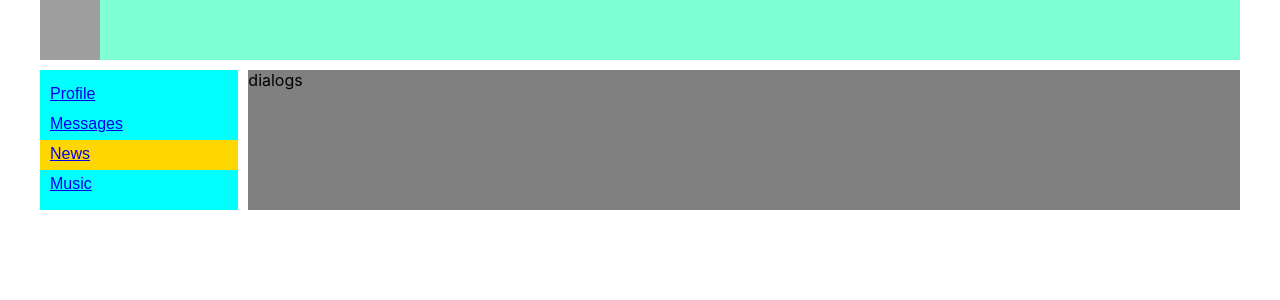
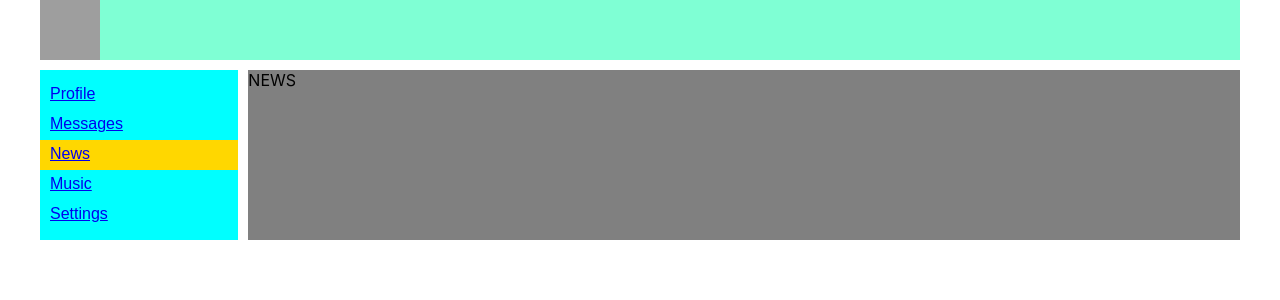
Before and after one commit to EgorKirillov/Samurai-way, a React (Create React App) app: page /news in a window 1280 px wide. Shown: the top 300 px of the page. Built offline with nearby package versions, Linux system fonts and the light colour scheme; grey boxes are pictures that could not be loaded.

Commit message:
19 lesson complite

```diff
--- a/src/App.tsx
+++ b/src/App.tsx
@@ -4,22 +4,33 @@
 import {Navbar} from "./components/Navbar/Navbar";
 import {Profile} from "./components/Profile/Profile";
 import {Dialogs} from "./components/Dialogs/Dialogs";
+import {BrowserRouter, Route} from "react-router-dom";
+
+import {News} from "./components/news/news";
+import {Music} from "./components/music";
+import {Settings} from "./components/settings/settings";
 
 
 function App() {
     return (
+        <BrowserRouter>
             <div className={'app-wrapper'}>
 
                 <Header/>
                 <Navbar/>
 
                 <div className={'app-wrapper-content'}>
-                <Dialogs />
-                {/*<Profile />*/}
+                    <Route path={'/dialogs'} component={Dialogs}/>
+                    <Route path={'/profile'} component={Profile}/>
+                    <Route path={'/news'} component={News}/>
+                    <Route path={'/music'} component={Music}/>
+                    <Route path={'/settings'} component={Settings}/>
                 </div>
 
 
+
             </div>
+        </BrowserRouter>
     );
 }
 
--- a/src/components/Navbar/Navbar.tsx
+++ b/src/components/Navbar/Navbar.tsx
@@ -4,16 +4,19 @@
 export function Navbar() {
     return <nav className={s.nav}>
         <div className={s.item}>
-            <a href={"#s"}>Profile</a>
+            <a href={"/profile"}>Profile</a>
         </div>
         <div className={s.item}>
-            <a href={"#s"}>Messages</a>
+            <a href={"/dialogs"}>Messages</a>
         </div>
         <div className={`${s.item} ${s.active}`}>
-            <a href={"#s"}>News</a>
+            <a href={"/news"}>News</a>
         </div>
         <div className={s.item}>
-            <a href={"#s"}>Music</a>
+            <a href={"/music"}>Music</a>
+        </div>
+        <div className={s.item}>
+            <a href={"/settings"}>Settings</a>
         </div>
     </nav>
 }
--- /dev/null
+++ b/src/components/music.tsx
@@ -0,0 +1,9 @@
+import React from 'react';
+
+export const Music = () => {
+    return (
+        <div>
+            Music
+        </div>
+    );
+};
--- /dev/null
+++ b/src/components/news/news.tsx
@@ -0,0 +1,9 @@
+import React from 'react';
+
+export const News = () => {
+    return (
+        <div>
+            NEWS
+        </div>
+    );
+};
--- /dev/null
+++ b/src/components/settings/settings.tsx
@@ -0,0 +1,9 @@
+import React from 'react';
+
+export const Settings = () => {
+    return (
+        <div>
+            settings
+        </div>
+    );
+};
```
Lines whose indentation alone changed are shown as unchanged.
